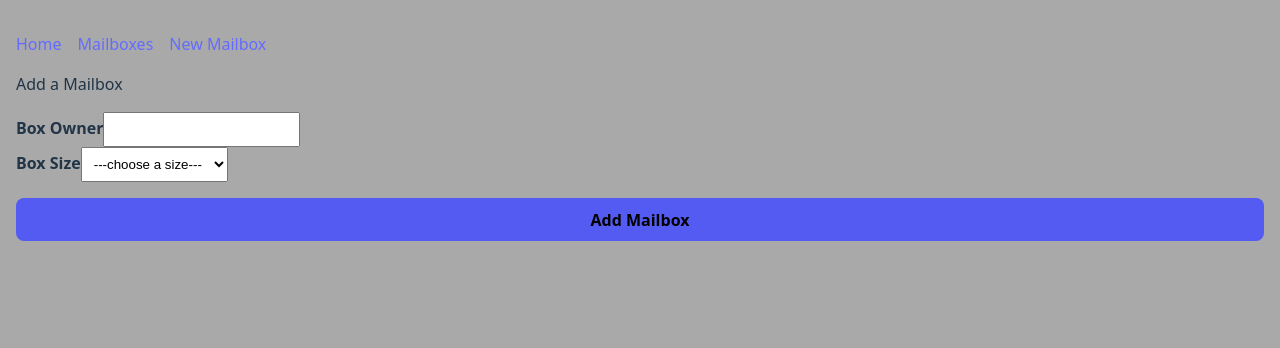
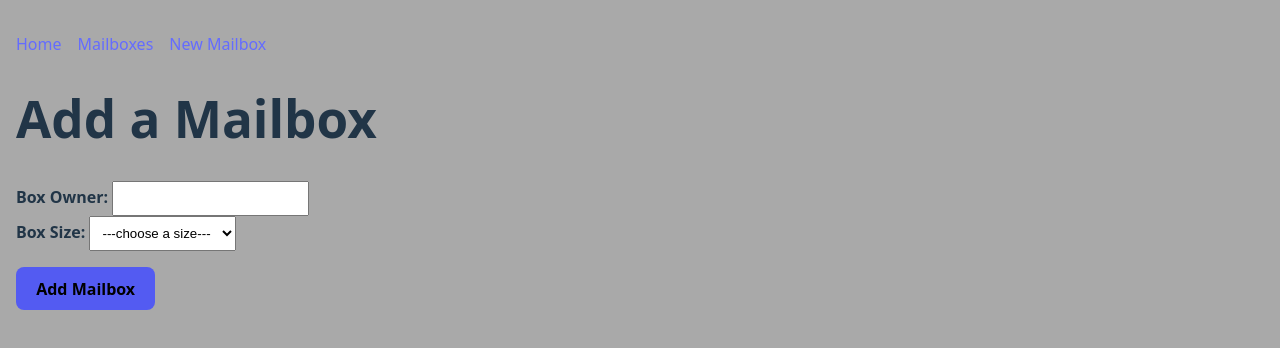
Before and after one commit to annamiriams/react-router-dom-lab, a React (Vite) app: page /new-mailbox in a window 1280 px wide. Shown: the top 348 px of the page. Built offline with nearby package versions, Linux system fonts and the light colour scheme.

Commit message:
small styling changes

```diff
--- a/src/components/MailboxForm/MailboxForm.jsx
+++ b/src/components/MailboxForm/MailboxForm.jsx
@@ -26,11 +26,11 @@ const MailboxForm = (props) => {
 
     return (
         <>
-            <p>Add a Mailbox</p>
+            <h1>Add a Mailbox</h1>
             <form onSubmit={handleSubmit}>
                 <div>
                 {/* name of boxOwner */}
-                <label htmlFor="boxOwner">Box Owner</label>
+                <label htmlFor="boxOwner">Box Owner: </label>
                 <input
                     type='text'
                     id='boxOwner'
@@ -43,7 +43,7 @@ const MailboxForm = (props) => {
 
                 {/* select menu for the boxSize (small, medium, or large) */}
                 <div>
-                    <label htmlFor="boxSize">Box Size</label>
+                    <label htmlFor="boxSize">Box Size: </label>
                     <select
                         id='boxSize'
                         name='boxSize'
@@ -57,7 +57,10 @@ const MailboxForm = (props) => {
                         <option value='large'>Large</option>
                     </select>
                 </div>
-                <button type='submit'>Add Mailbox</button>
+
+                <div>
+                    <button type='submit'>Add Mailbox</button>
+                </div>
             </form>
         </>
     );
```
